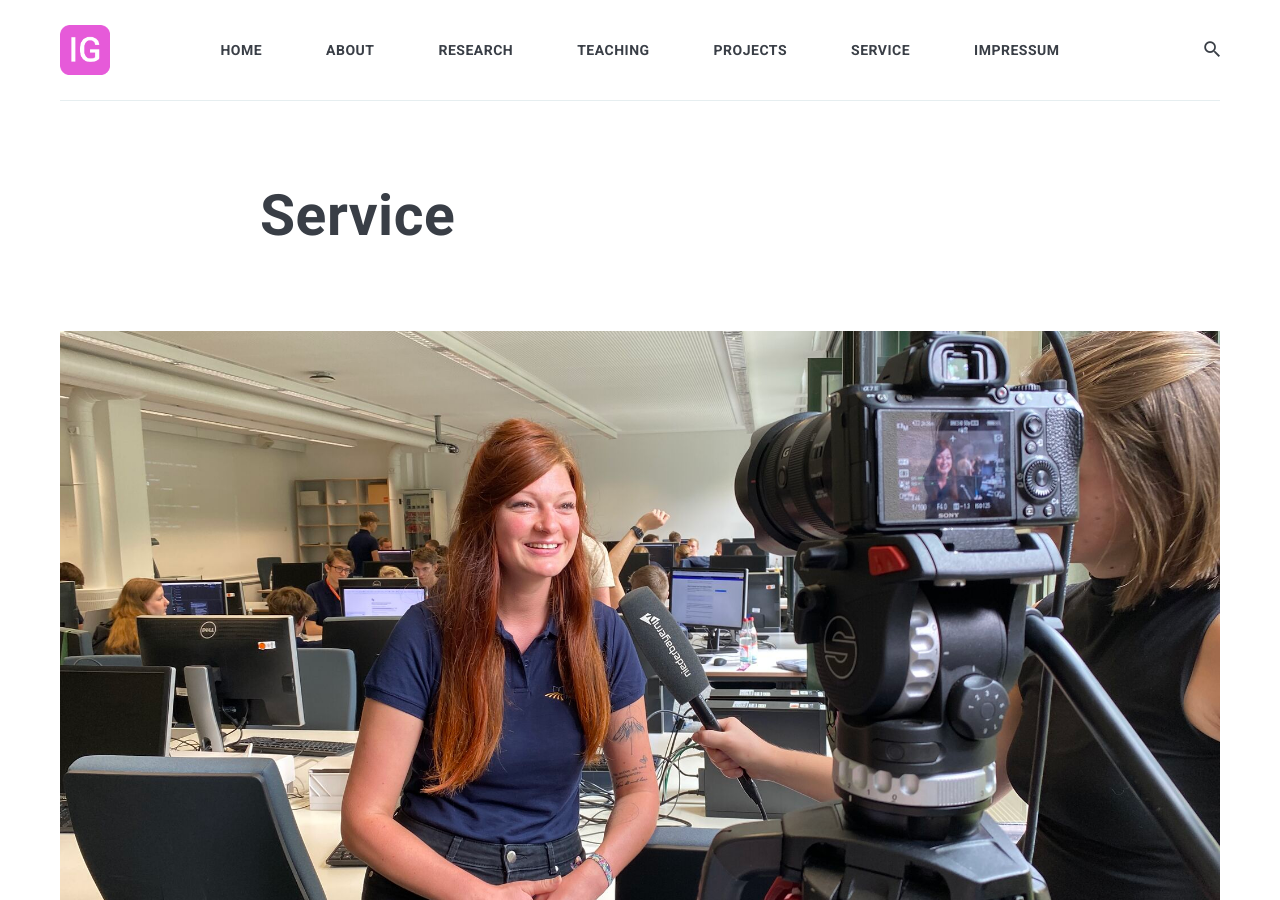
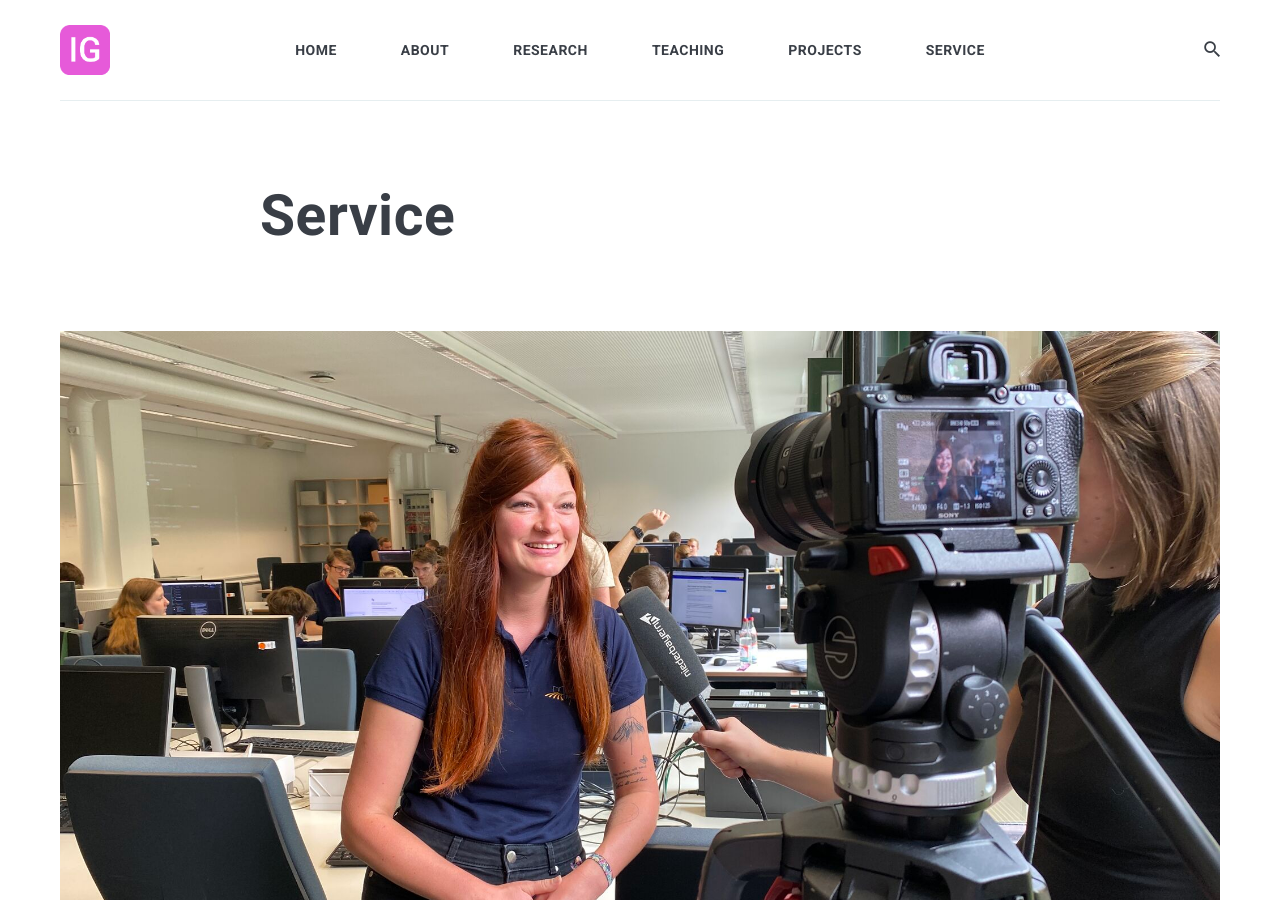
Before and after one commit to IsaGrassl/IsaGrassl.github.io, a Jekyll site: the page built from _pages/service.md, in a window 1280 px wide and 900 px high. Built offline with Jekyll 4.4.1, drawn with Linux system fonts in a browser that asks for light colours; nearby versions of some CDN libraries.

Commit message:
remove impressum from header

```diff
--- a/_includes/header.html
+++ b/_includes/header.html
@@ -30,7 +30,7 @@
               {% assign sorted_pages = site.pages | sort: 'order' %} <!--NEW: Sort by 'order' field -->
 
               {% for page in sorted_pages %} <!--NEW: sortedpages instead of site.pages-->
-                {% unless page.name == 'tags.html' or page.name == '404.html' %}
+                {% unless page.name == 'tags.html' or page.name == '404.html' or page.name == 'impressum.md'%}
               {% if page.title %}
               <li class="nav__item">
                 <a href="{{ page.url | prepend: site.baseurl }}" class="nav__link">{{ page.title }}</a>
```
